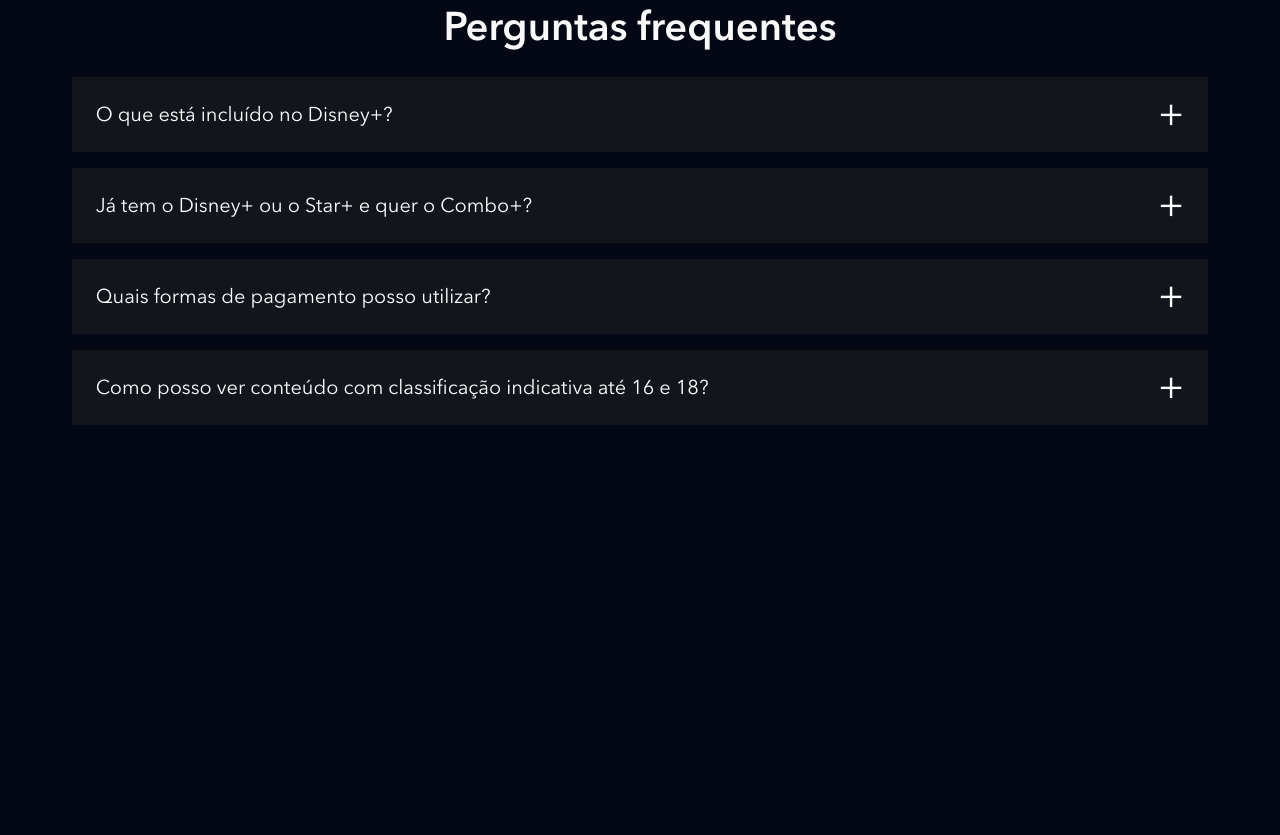
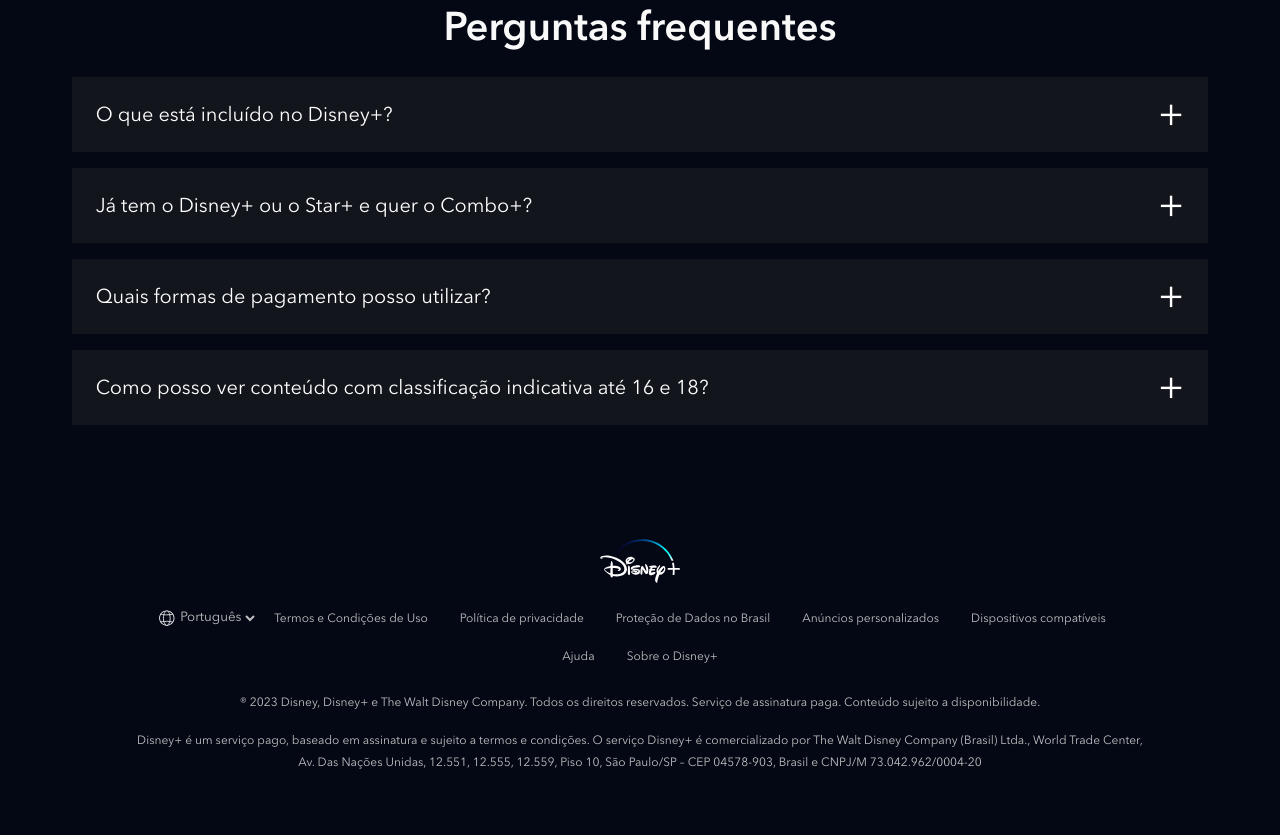
Before and after one commit to sergioj1123/landingPageDisneyPlus, a website: page index.html in a window 1280 px wide. Shown: the part 3636-4471 px from the top of the page. Before the commit the page ends 4149 px from the top, so only its background shows below. Drawn offline with nearby package versions, Linux system fonts and the light colour scheme; files that its build step writes are made by us from their sources; files whose address does not match are found by name.

Commit message:
feat: footer

```diff
--- a/index.html
+++ b/index.html
@@ -460,6 +460,102 @@
           </li>
         </ul>
       </section>
+      <footer class="footer">
+        <div class="footer__container">
+          <img
+            class="footer__logo"
+            src="./dist/images/disneyplus.svg"
+            alt="Disney+"
+          />
+          <ul class="footer__links">
+            <li class="footer__links__item">
+              <div class="language-selector">
+                <img
+                  class="language-selector__img"
+                  src="./dist/images/icones/globe.svg"
+                  alt="Globo do mundo"
+                />
+                <select class="language-selector__select">
+                  <option class="language-selector__select__option">
+                    English
+                  </option>
+                  <option selected class="language-selector__select__option">
+                    Português
+                  </option>
+                </select>
+              </div>
+            </li>
+            <li class="footer__links__item">
+              <a
+                class="footer__links__item__link text--small"
+                href="https://disneytermsofuse.com/brazilian-portuguese/"
+              >
+                Termos e Condições de Uso
+              </a>
+            </li>
+            <li class="footer__links__item">
+              <a
+                class="footer__links__item__link text--small"
+                href="https://www.disneyplus.com/pt-br/legal/pol%C3%ADtica-de-privacidade"
+              >
+                Política de privacidade
+              </a>
+            </li>
+            <li class="footer__links__item">
+              <a
+                class="footer__links__item__link text--small"
+                href="https://www.disneyplus.com/pt-br/legal/prote%C3%A7%C3%A3o-de-dados-no-brasil"
+              >
+                Proteção de Dados no Brasil
+              </a>
+            </li>
+            <li class="footer__links__item">
+              <a
+                class="footer__links__item__link text--small"
+                href="https://preferences-mgr.trustarc.com/?pid=disney01&aid=disneyplus01&type=disneyplus"
+              >
+                Anúncios personalizados
+              </a>
+            </li>
+            <li class="footer__links__item">
+              <a
+                class="footer__links__item__link text--small"
+                href="https://help.disneyplus.com/pt-BR/article/disneyplus-devices-supported"
+              >
+                Dispositivos compatíveis
+              </a>
+            </li>
+            <li class="footer__links__item">
+              <a
+                class="footer__links__item__link text--small"
+                href="https://help.disneyplus.com/pt-BR/"
+              >
+                Ajuda
+              </a>
+            </li>
+            <li class="footer__links__item">
+              <a
+                class="footer__links__item__link text--small"
+                href="https://help.disneyplus.com/pt-BR/"
+              >
+                Sobre o Disney+
+              </a>
+            </li>
+          </ul>
+          <p class="footer__container__p text--small">
+            ® 2023 Disney, Disney+ e The Walt Disney Company. Todos os direitos
+            reservados. Serviço de assinatura paga. Conteúdo sujeito a
+            disponibilidade.
+          </p>
+          <p class="footer__container__p text--small">
+            Disney+ é um serviço pago, baseado em assinatura e sujeito a termos
+            e condições. O serviço Disney+ é comercializado por The Walt Disney
+            Company (Brasil) Ltda., World Trade Center, Av. Das Nações Unidas,
+            12.551, 12.555, 12.559, Piso 10, São Paulo/SP – CEP 04578-903,
+            Brasil e CNPJ/M 73.042.962/0004-20
+          </p>
+        </div>
+      </footer>
     </main>
     <script src="./main.js"></script>
     <script src="./faq.js"></script>
--- /dev/null
+++ b/src/styles/_footer.scss
@@ -0,0 +1,67 @@
+@use "variables";
+
+.footer {
+  padding: 26px 8px;
+
+  &__container {
+    max-width: 1024px;
+    width: 100%;
+    margin: 0 auto;
+    text-align: center;
+    padding-bottom: 20px;
+    &__p {
+      margin-bottom: 16px;
+    }
+  }
+
+  &__logo {
+    width: 80px;
+    margin: 0 auto 10px;
+  }
+
+  &__links {
+    margin-bottom: 16px;
+    display: flex;
+    align-items: center;
+    flex-wrap: wrap;
+    justify-content: center;
+
+    &__item {
+      display: inline-block;
+
+      &__link {
+        text-decoration: none;
+        padding: 8px 16px;
+        display: block;
+
+        &:hover {
+          color: variables.$textSecondaryColor;
+        }
+      }
+    }
+  }
+}
+
+.language-selector {
+  display: flex;
+  align-items: center;
+  &__img {
+    height: 18px;
+    width: 18px;
+  }
+
+  &__select {
+    background-color: transparent;
+    border: none;
+    color: variables.$textMainColor;
+    height: 38px;
+
+    &:hover {
+      color: variables.$textSecondaryColor;
+    }
+
+    &__option {
+      color: variables.$backgroundColor;
+    }
+  }
+}
--- a/src/styles/main.scss
+++ b/src/styles/main.scss
@@ -5,6 +5,7 @@
 @use "_watch-anywhere";
 @use "_devices";
 @use "_faq";
+@use "_footer";
 
 @font-face {
   font-family: Avenir;
```
